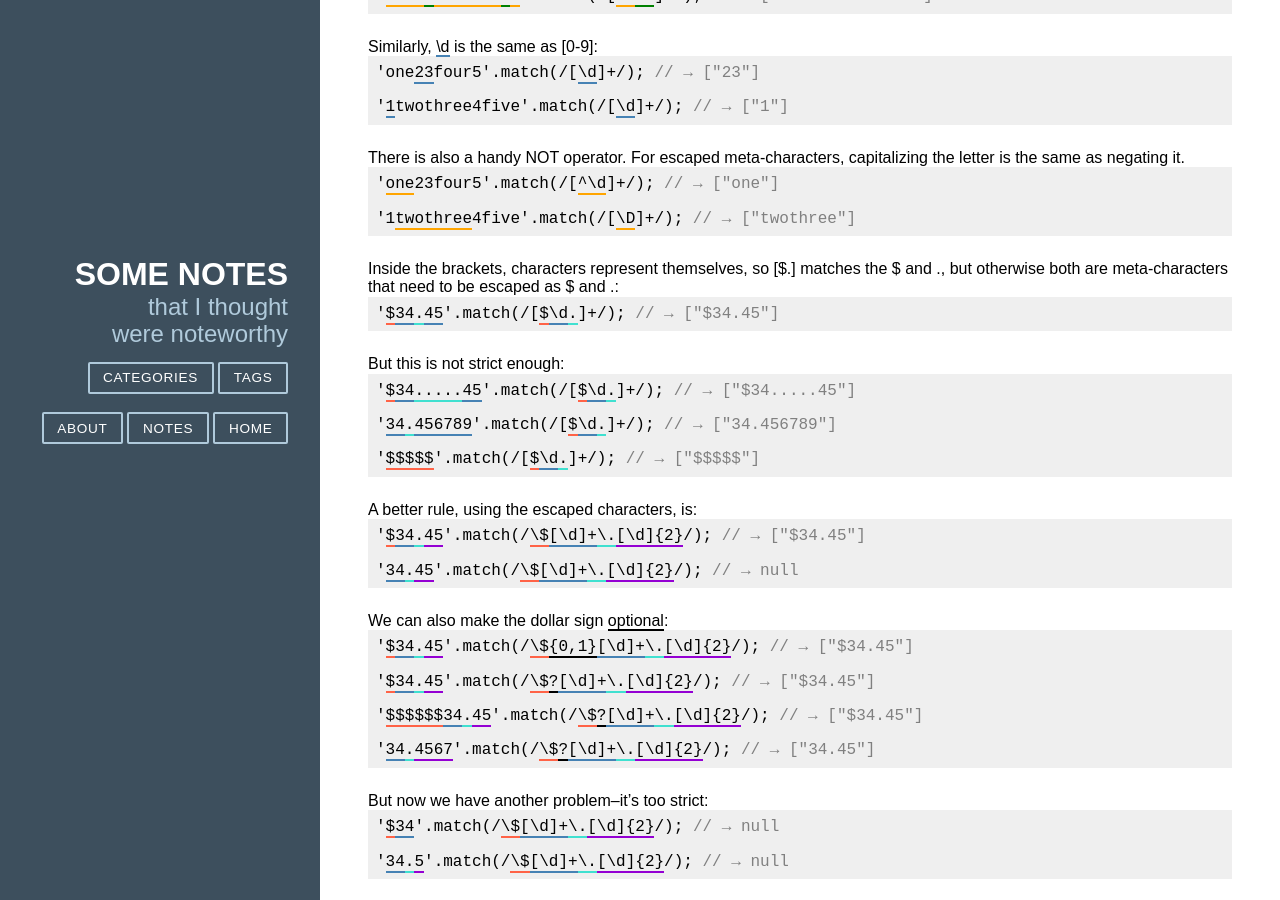
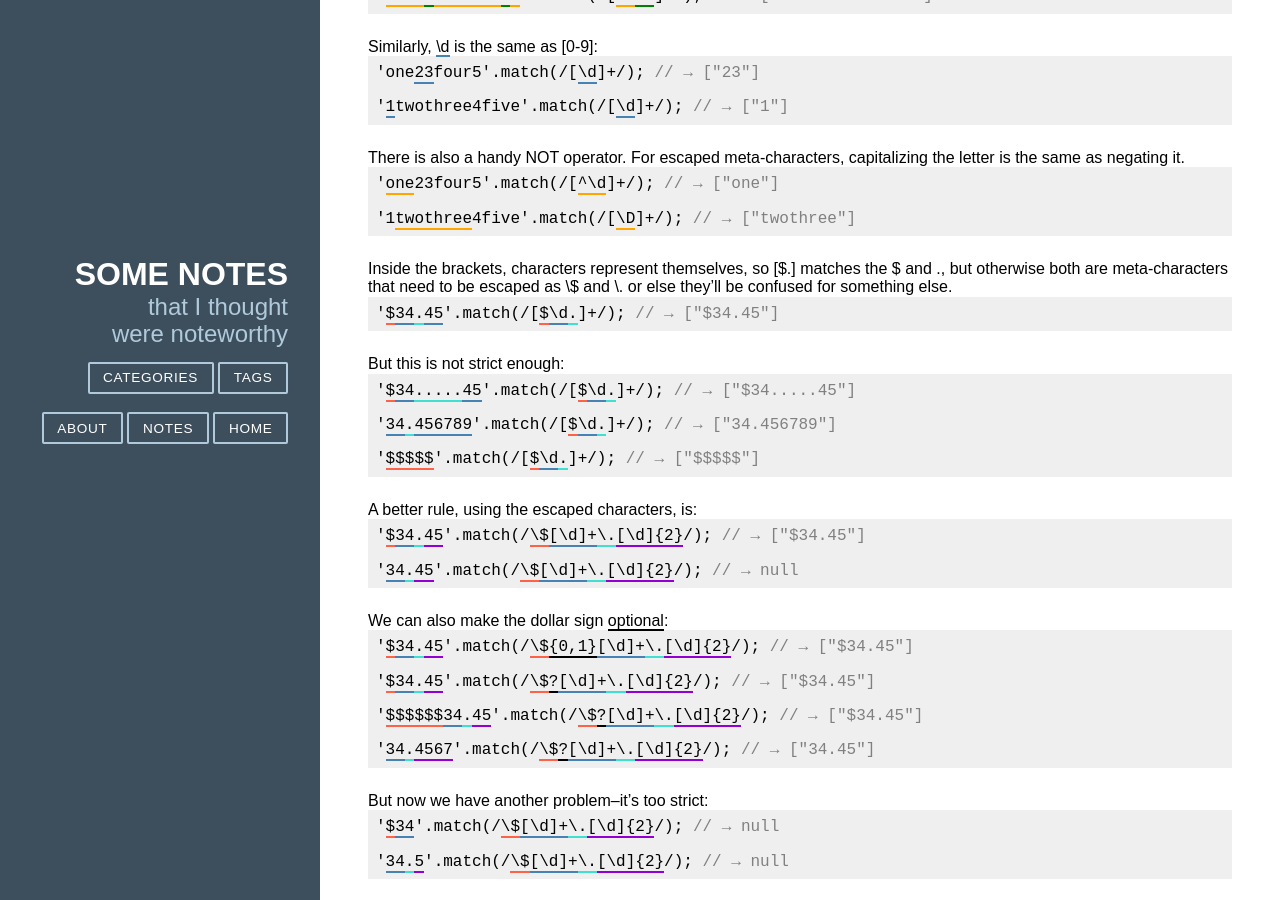
Before and after one commit to monaqvi/monaqvi.github.io, a Jekyll site: the page built from _posts/2017-01-05-regex.md, in a window 1280 px wide and 900 px high, scrolled down 4087 px. Built offline with Jekyll 4.4.1, drawn with Linux system fonts in a browser that asks for light colours; nearby versions of some CDN libraries; comment, search, counter and statistics services are not loaded.

Commit message:
Nits on character escaping

```diff
--- a/_posts/2017-01-05-regex.md
+++ b/_posts/2017-01-05-regex.md
@@ -153,7 +153,7 @@ There is also a handy NOT operator. For escaped meta-characters, capitalizing th
 <code>'<span class="bottom-border orange">one</span>23four5'.match(/[<span class="bottom-border orange">^\d</span>]+/); <span class="code-comment js">["one"]</span></code>
 <code>'1<span class="bottom-border orange">twothree</span>4five'.match(/[<span class="bottom-border orange">\D</span>]+/); <span class="code-comment js">["twothree"]</span></code>
 
-Inside the brackets, characters represent themselves, so [$.] matches the $ and ., but otherwise both are meta-characters that need to be escaped as \$ and \.:
+Inside the brackets, characters represent themselves, so [$.] matches the $ and ., but otherwise both are meta-characters that need to be escaped as \\$ and \\. or else they'll be confused for something else.
 <code>'<span class="bottom-border tomato">$</span><span class="bottom-border steelblue">34</span><span class="bottom-border turquoise">.</span><span class="bottom-border steelblue">45</span>'.match(/[<span class="bottom-border tomato">$</span><span class="bottom-border steelblue">\d</span><span class="bottom-border turquoise">.</span>]+/); <span class="code-comment js">["$34.45"]</span></code>
 
 But this is not strict enough:
```
